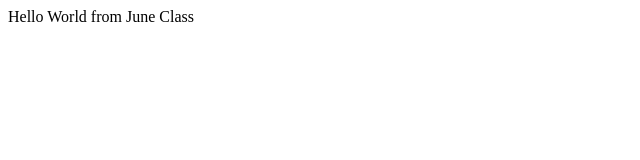
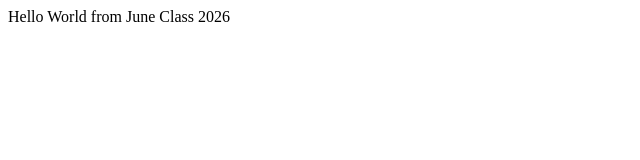
Before and after one commit to NfntTech/Assign02, a plain HTML site: page Index.html in a window 1280 px wide. Shown: the full height of the page, 0-640 px from the left. Drawn offline with Linux system fonts and the light colour scheme.

Commit message:
new code added

```diff
--- a/Index.html
+++ b/Index.html
@@ -6,6 +6,7 @@
     <title>Document</title>
 </head>
 <body>
-    <h>Hello World from June Class</h>
+    <h>Hello World from June Class 2026</h>
+
 </body>
 </html>
```
